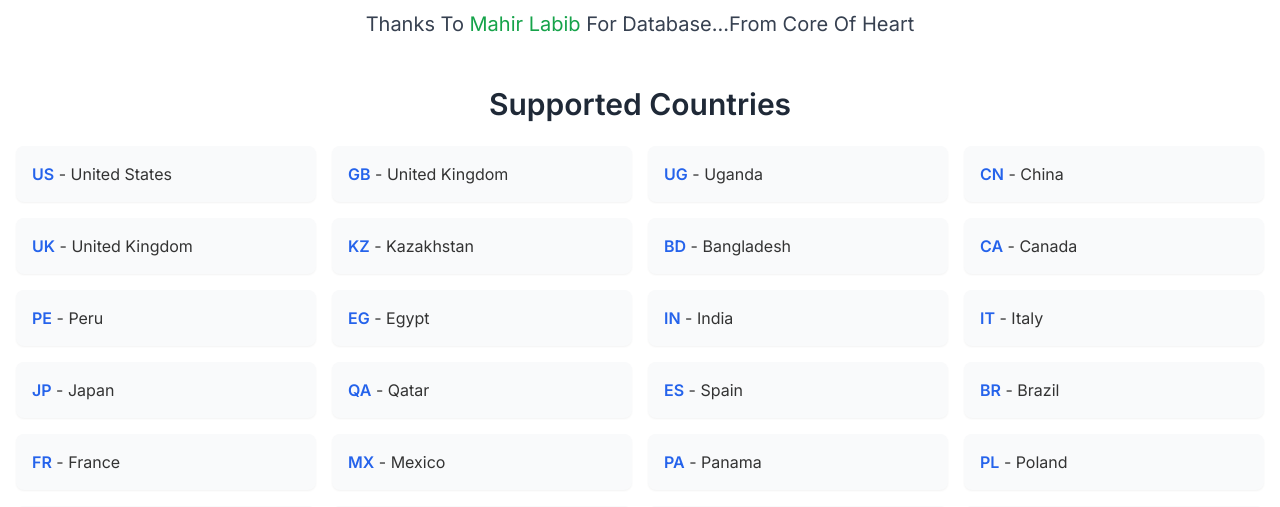
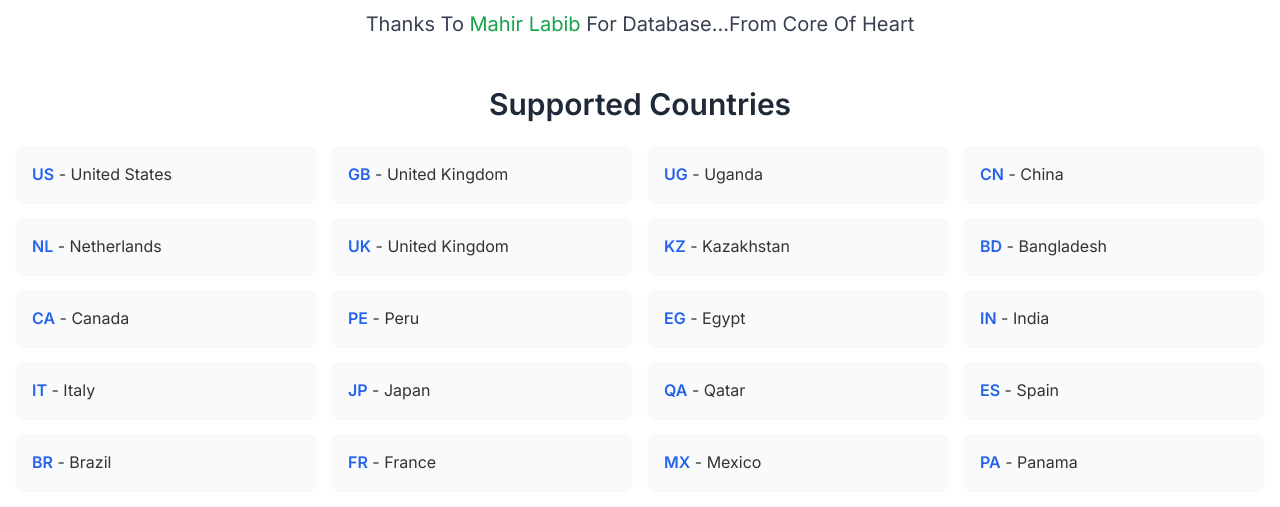
Before and after one commit to abirxdhack/Fake-Address-Gen, a Flask app: page / in a window 1280 px wide. Shown: the part 1651-2158 px from the top of the page. Run offline with Flask 3, Linux system fonts and the light colour scheme; some libraries are stand-ins or nearby versions.

Commit message:
Update status.html

```diff
--- a/templates/status.html
+++ b/templates/status.html
@@ -75,6 +75,7 @@
                     <option value="CA">Canada (CA)</option>
                     <option value="PE">Peru (PE)</option>
                     <option value="EG">Egypt (EG)</option>
+	            <option value="NL">Netherlands (NL)</option>
                     <option value="IN">India (IN)</option>
                     <option value="IT">Italy (IT)</option>
                     <option value="JP">Japan (JP)</option>
@@ -189,6 +190,9 @@
                 </div>
 				<div class="bg-gray-50 p-4 rounded-lg shadow-sm hover:shadow-md transition">
                     <span class="font-semibold text-blue-600">CN</span> - China
+                </div>
+				<div class="bg-gray-50 p-4 rounded-lg shadow-sm hover:shadow-md transition">
+                    <span class="font-semibold text-blue-600">NL</span> - Netherlands
                 </div>
                 <div class="bg-gray-50 p-4 rounded-lg shadow-sm hover:shadow-md transition">
                     <span class="font-semibold text-blue-600">UK</span> - United Kingdom
```
